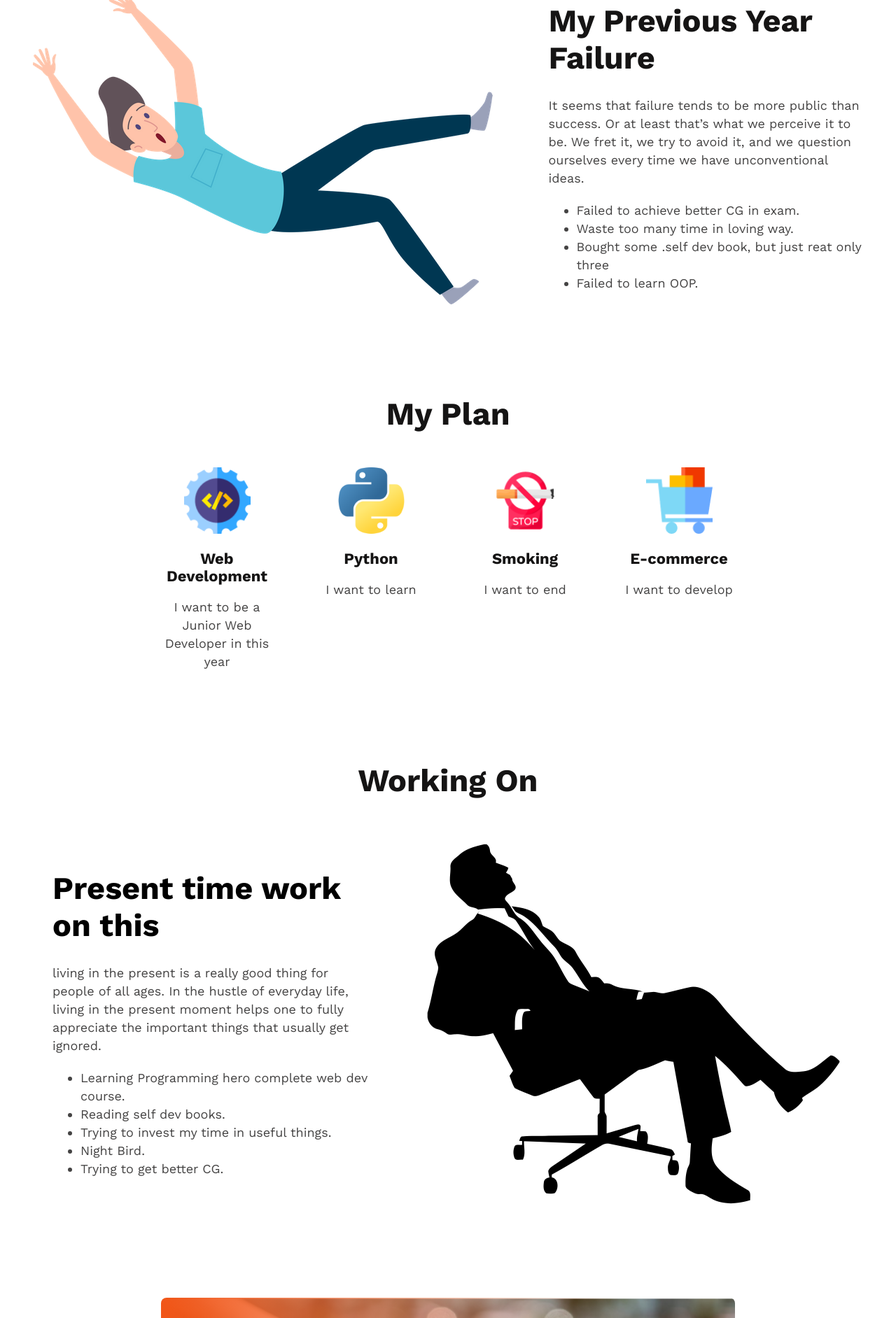
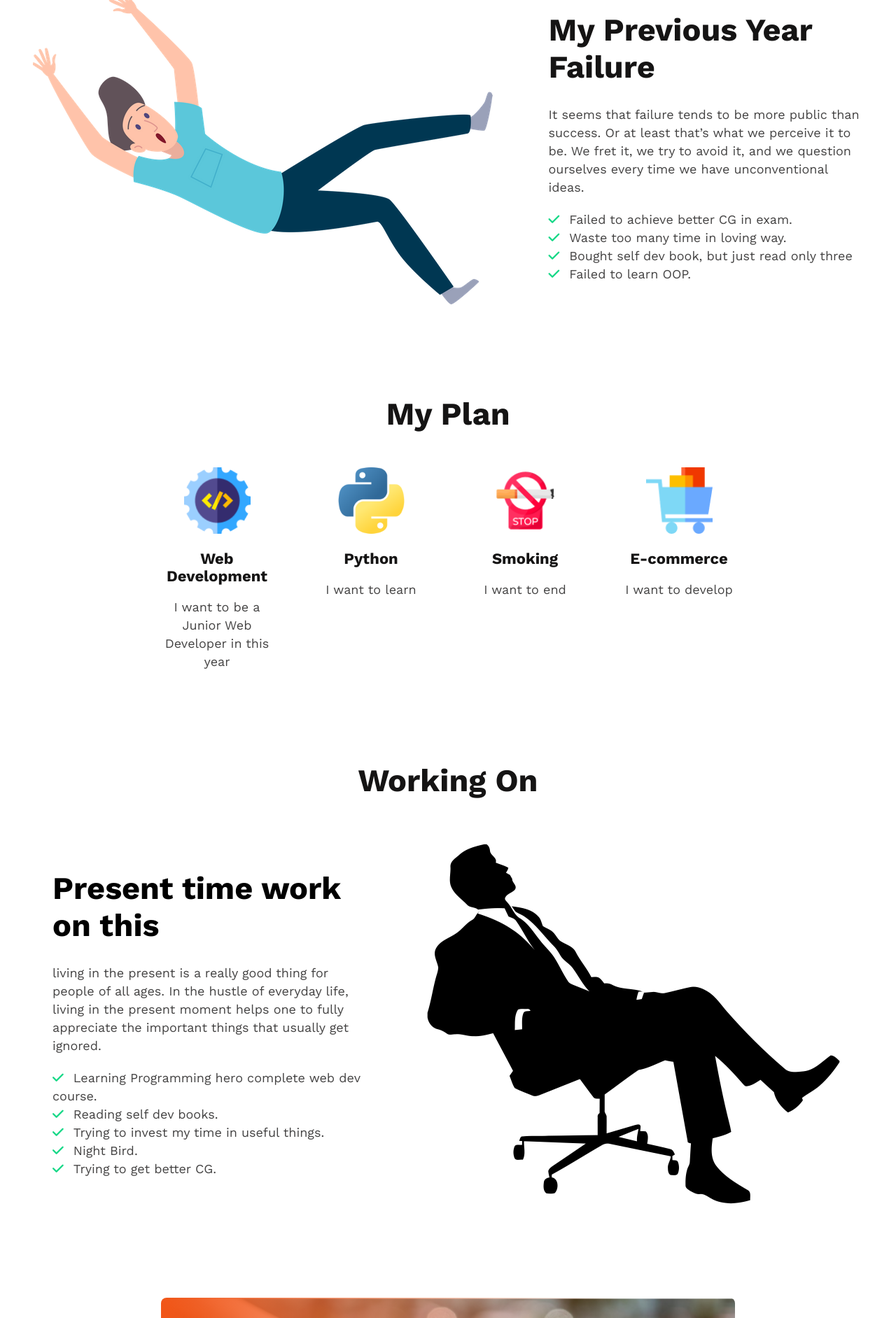
Before and after one commit to Mostakimw/new-year-new-me, a plain HTML site: page index.html in a window 1280 px wide. Shown: the part 945-2829 px from the top of the page at 70% size. Drawn offline with nearby package versions, Linux system fonts and the light colour scheme.

Commit message:
icon added

```diff
--- a/css/style.css
+++ b/css/style.css
@@ -29,6 +29,11 @@
 }
 .btn-primary:hover {
     cursor: pointer;
+}
+
+i {
+    padding-right: 14px;
+    color: #16D887;
 }
 
 /* Banner styles start */
--- a/index.html
+++ b/index.html
@@ -11,6 +11,7 @@
     <link rel="preconnect" href="https://fonts.gstatic.com" crossorigin>
     <link href="https://fonts.googleapis.com/css2?family=Work+Sans:wght@300;400;500;600;700;800;900&display=swap"
         rel="stylesheet">
+    <script src="https://kit.fontawesome.com/8d318c79f1.js" crossorigin="anonymous"></script>
 </head>
 
 <body>
@@ -19,7 +20,8 @@
         <section class="banner-content">
             <h1 class="banner-title primary-font">All Thinks Are Possible If You believe</h1>
             <p class="banner-description secondary-font">
-                You need to work ahead with a belief that no matter how many hurdles come along your way, things aren't going to turn impossible.
+                You need to work ahead with a belief that no matter how many hurdles come along your way, things aren't
+                going to turn impossible.
             </p>
             <button class="btn-primary">Contact Us</button>
         </section>
@@ -32,13 +34,15 @@
             <img src="images/failure.png" alt="failure person">
             <div class="failure-details">
                 <h1 class="failure-title primary-font">My Previous Year Failure</h1>
-                <p class="failure-description secondary-font">It seems that failure tends to be more public than success. Or at least that’s what we perceive it to be. We fret it, we try to avoid it, and we question ourselves every time we have unconventional ideas.</p>
-                <ul class="failure-list">
-                    <li class="secondary-font">Failed to achieve better CG in exam.</li>
-                    <li class="secondary-font">Waste too many time in loving way.</li>
-                    <li class="secondary-font">Bought some .self dev book, but just reat only three</li>
-                    <li class="secondary-font">Failed to learn OOP.</li>
-                </ul>
+                <p class="failure-description secondary-font">It seems that failure tends to be more public than
+                    success. Or at least that’s what we perceive it to be. We fret it, we try to avoid it, and we
+                    question ourselves every time we have unconventional ideas.</p>
+                <div class="failure-list">
+                    <p class="secondary-font"><i class="fa-solid fa-check"></i>Failed to achieve better CG in exam.</p>
+                    <p class="secondary-font"><i class="fa-solid fa-check"></i>Waste too many time in loving way.</p>
+                    <p class="secondary-font"><i class="fa-solid fa-check"></i>Bought self dev book, but just read only three</p>
+                    <p class="secondary-font"><i class="fa-solid fa-check"></i>Failed to learn OOP.</p>
+                </div>
             </div>
         </section>
         <!-- Failure section end -->
@@ -77,14 +81,16 @@
             <div class="working-items">
                 <div class="working-details working-item">
                     <h1 class="working-title working-font">Present time work on this</h1>
-                    <p class="working-description secondary-font">living in the present is a really good thing for people of all ages. In the hustle of everyday life, living in the present moment helps one to fully appreciate the important things that usually get ignored.</p>
-                    <ul class="working-list">
-                        <li class="secondary-font">Learning Programming hero complete web dev course.</li>
-                        <li class="secondary-font">Reading self dev books.</li>
-                        <li class="secondary-font">Trying to invest my time in useful things.</li>
-                        <li class="secondary-font">Night Bird.</li>
-                        <li class="secondary-font">Trying to get better CG.</li>
-                    </ul>
+                    <p class="working-description secondary-font">living in the present is a really good thing for
+                        people of all ages. In the hustle of everyday life, living in the present moment helps one to
+                        fully appreciate the important things that usually get ignored.</p>
+                    <div class="working-list">
+                        <p class="secondary-font"><i class="fa-solid fa-check"></i>Learning Programming hero complete web dev course.</p>
+                        <p class="secondary-font"><i class="fa-solid fa-check"></i>Reading self dev books.</p>
+                        <p class="secondary-font"><i class="fa-solid fa-check"></i>Trying to invest my time in useful things.</p>
+                        <p class="secondary-font"><i class="fa-solid fa-check"></i>Night Bird.</p>
+                        <p class="secondary-font"><i class="fa-solid fa-check"></i>Trying to get better CG.</p>
+                    </div>
                 </div>
                 <img src="images/working.png" alt="working person" width="600px" class="working-item">
             </div>
```
